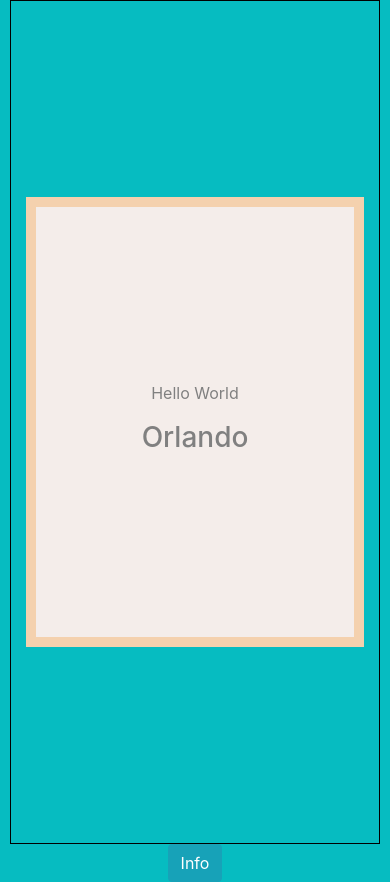
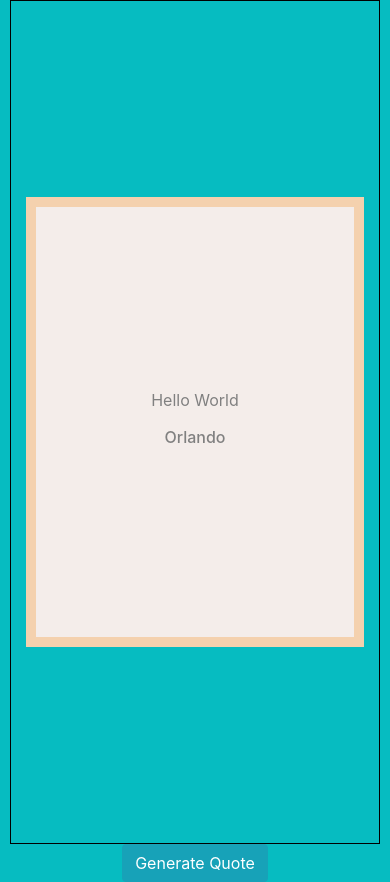
Before and after one commit to orlandoliddell/Random-Quote-Generator, a plain HTML site: page index.html in a window 390 px wide. Drawn offline with nearby package versions, Linux system fonts and the light colour scheme.

Commit message:
add 480 responsive font size

```diff
--- a/index.html
+++ b/index.html
@@ -19,7 +19,7 @@
     </div>
 
     <div style="text-align: center;">
-        <button onclick="generate()" type="button" class="btn btn-info">Info</button>
+        <button onclick="generate()" type="button" class="btn btn-info">Generate Quote</button>
     </div>
     <script src="script.js"></script>
 </body>
--- a/style.css
+++ b/style.css
@@ -25,3 +25,13 @@ body{
      background-color: #f4edea;
      border: 10px solid #f4d1ae;
 }
+
+.quotes p, .quotes h3{
+    font-size: 1.5rem;
+}
+
+@media(max-width:480px){
+    .quotes p, .quotes h3{
+    font-size: 1rem;
+    }
+}
```
